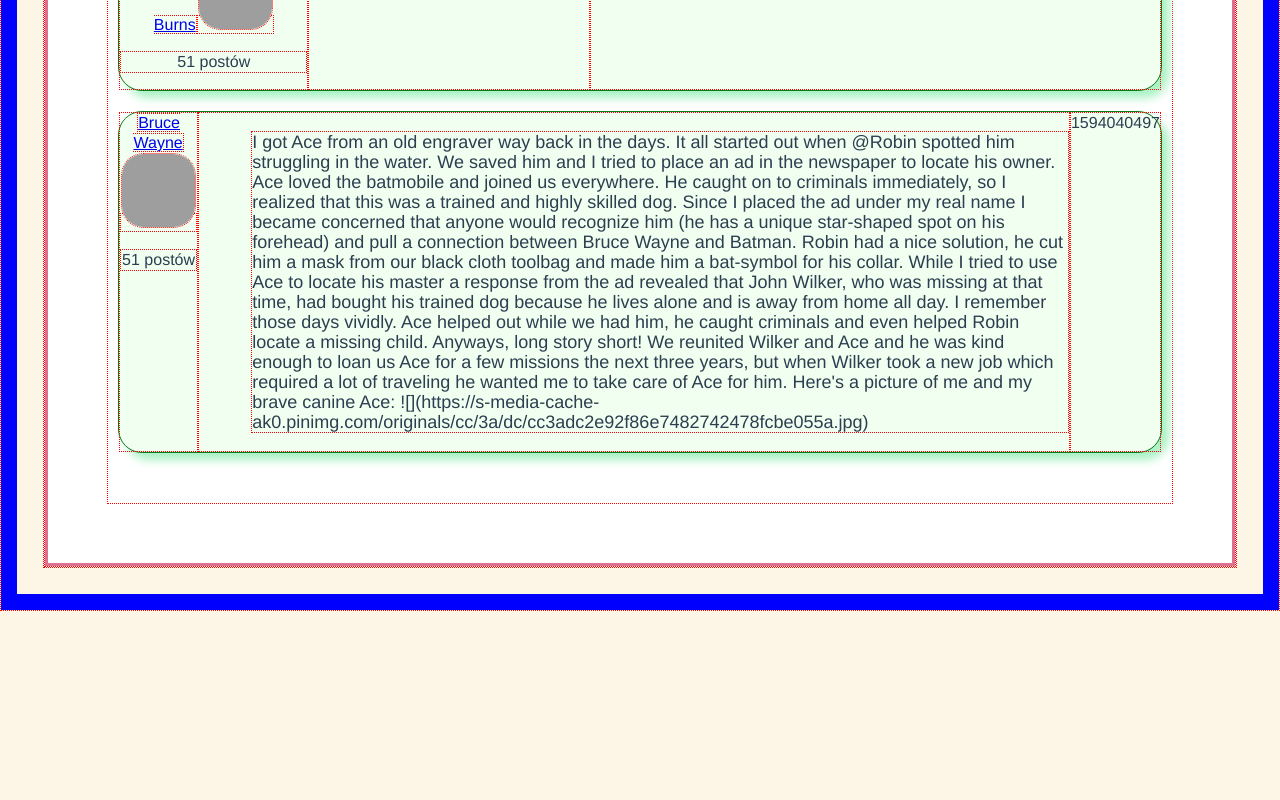
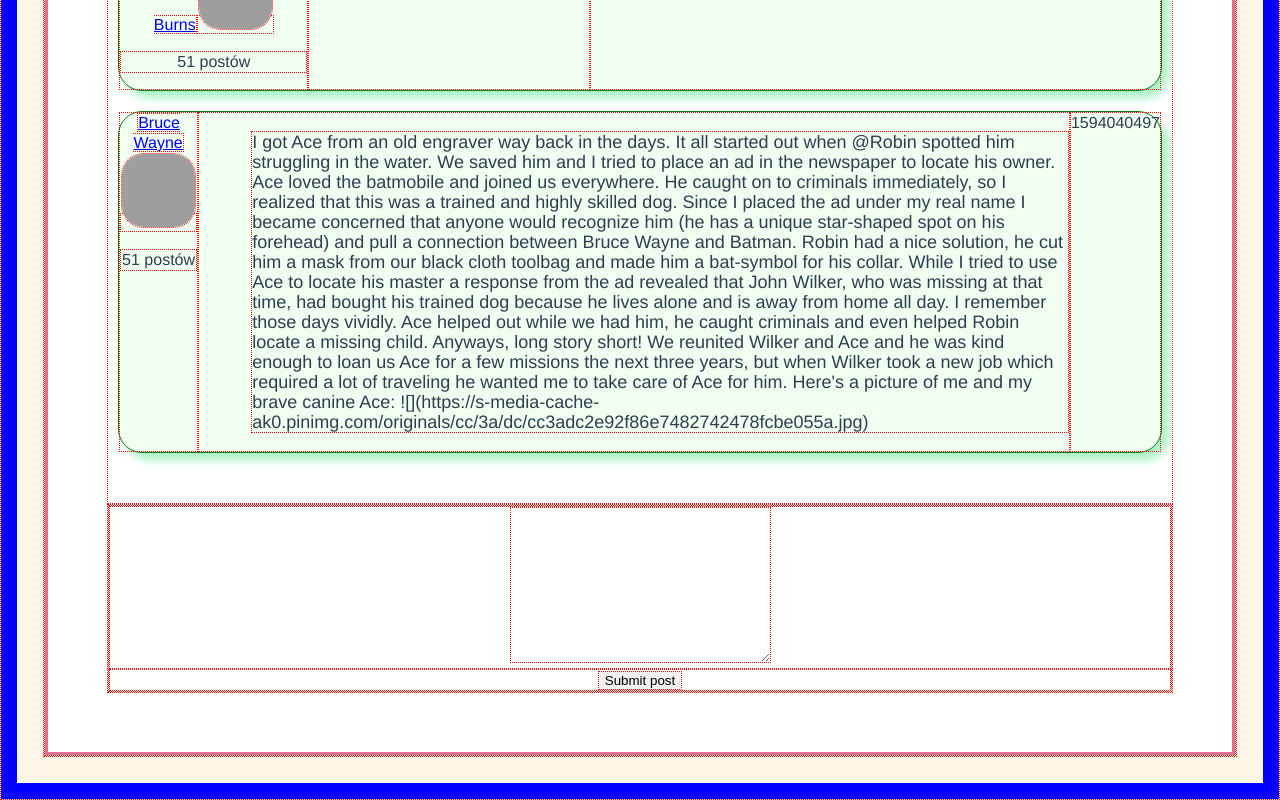
Before and after one commit to pksi4E/forum, a Vue app: page /thread/-KsjWehQ--apjDBwSBCY in a window 1280 px wide. Shown: the part 734-1534 px from the top of the page. Before the commit the page ends 1345 px from the top, so only its background shows below. Built offline with nearby package versions, Linux system fonts and the light colour scheme; grey boxes are pictures that could not be loaded.

Commit message:
added functionality of adding new post, but not permanently to json file

```diff
--- a/src/pages/PageThreadShow.vue
+++ b/src/pages/PageThreadShow.vue
@@ -16,7 +16,8 @@ export default {
   data () {
     return {
       threads: sourceData.threads,
-      posts: sourceData.posts
+      posts: sourceData.posts,
+      newPostText: ''
     }
   },
   computed: {
@@ -26,6 +27,24 @@ export default {
     threadPosts () {
       return this.posts.filter(p => p.threadId === this.id)
     }
+  },
+  methods: {
+    addPost () {
+      const postId = 'abcd' + Math.random()
+      const post = {
+        publishedAt: Math.floor(Date.now() / 1000), // msec converted to sec
+        text: this.newPostText,
+        threadId: this.id,
+        userId: "VXjpr2WHa8Ux4Bnggym8QFLdv5C3",
+        id: postId
+      }
+      // new post is added to posts table
+      // new post's id is added to the thread's posts list
+      this.posts.push(post)
+      this.thread.posts.push(postId)
+
+      this.newPostText = ''
+    }
   }
 }
 </script>
@@ -34,6 +53,20 @@ export default {
   <div v-if="thread" class="thread-view">
     <h1>{{ thread.title }}</h1>
     <post-list :posts="threadPosts"/>
+
+    <div class="thread-view-add-post">
+      <form action="" @submit.prevent="addPost">
+        <div class="add-post-text">
+          <textarea
+            v-model="newPostText"
+            name="" id="" cols="30" rows="10" class=""></textarea>
+        </div>
+        <div class="add-post-submit">
+          <button>Submit post</button>
+        </div>
+      </form>
+    </div>
+
   </div>
 </template>
 
```
